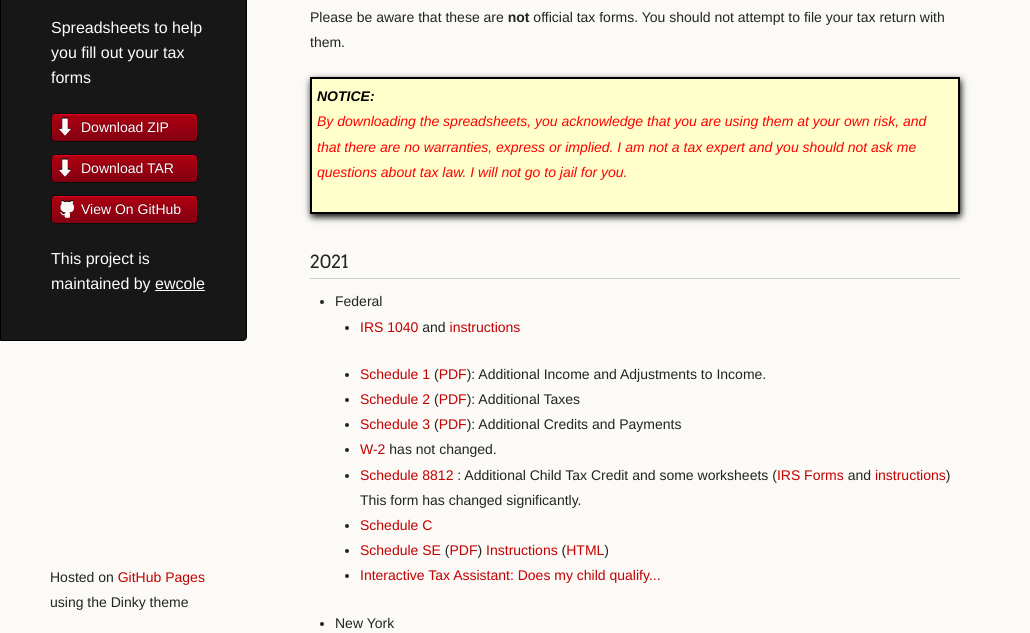
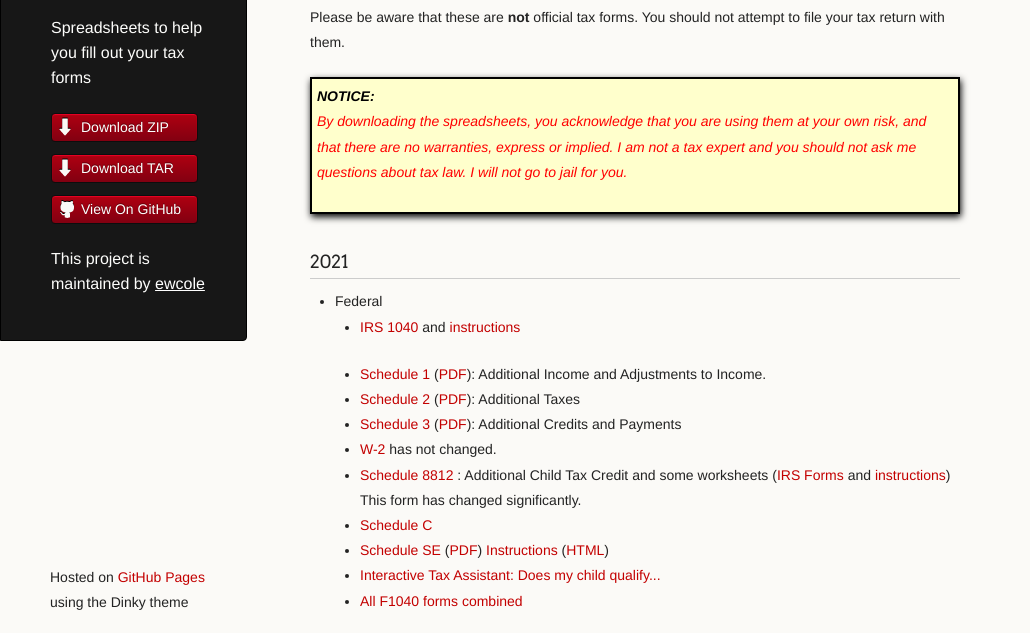
Before and after one commit to ewcole/tax_worksheets, a plain HTML site: page index.html in a window 1280 px wide. Shown: the part 153-786 px from the top of the page, without its empty margins (0-1030 px from the left). Drawn offline with Linux system fonts and the light colour scheme.

Commit message:
Combined federal forms 2021

```diff
--- a/index.html
+++ b/index.html
@@ -118,11 +118,9 @@
               <li>
                 <a href="https://www.irs.gov/help/ita/does-my-childdependent-qualify-for-the-child-tax-credit-or-the-credit-for-other-dependents">Interactive Tax Assistant:  Does my child qualify...</a>
               </li>
-              <!--
               <li>
-                <a href="Federal/2020-combined.xlsx">All F1040 forms combined</a>
+                <a href="Federal/f1040-2021-combined.xlsx">All F1040 forms combined</a>
               </li>
-            -->
             </ul>
             </li>
             <li>New York
```
Also changed, not shown: 1 other file.
